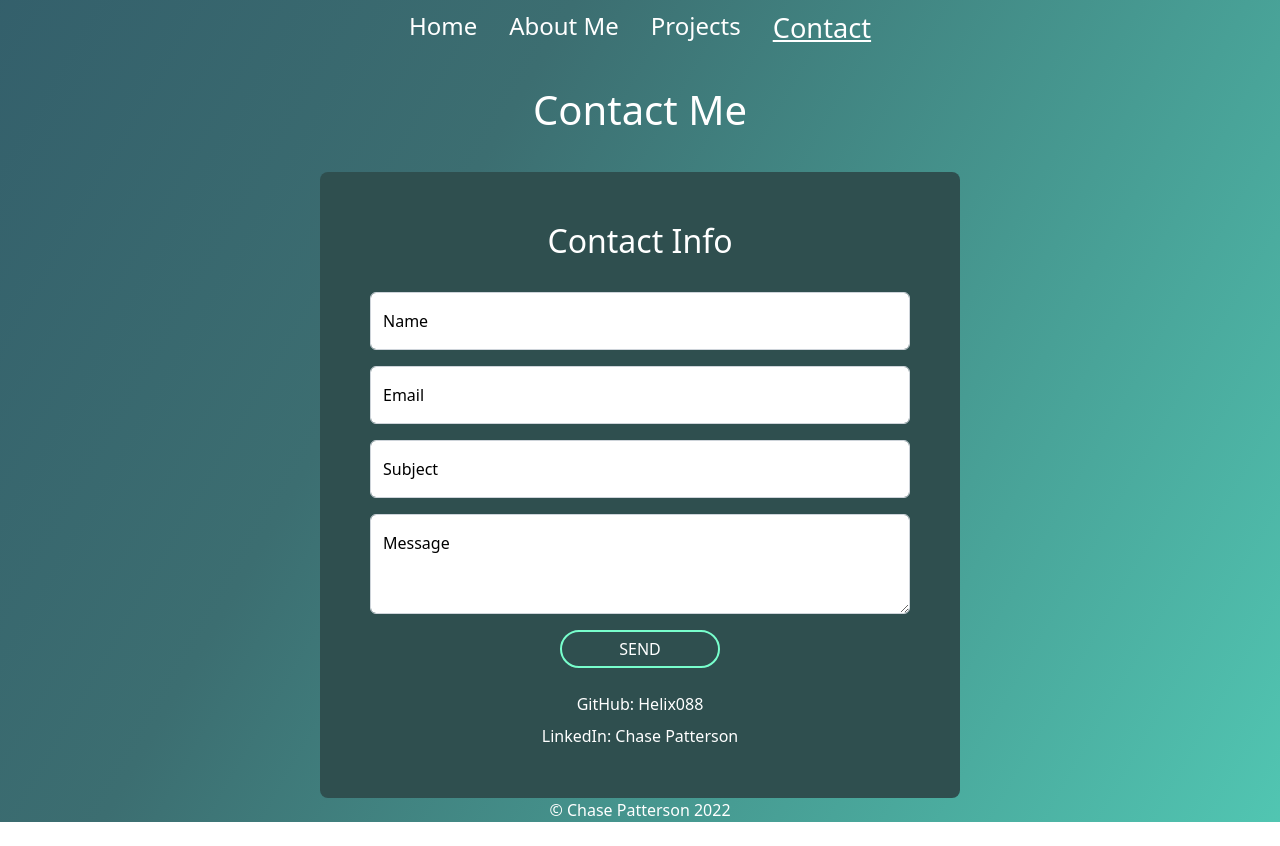
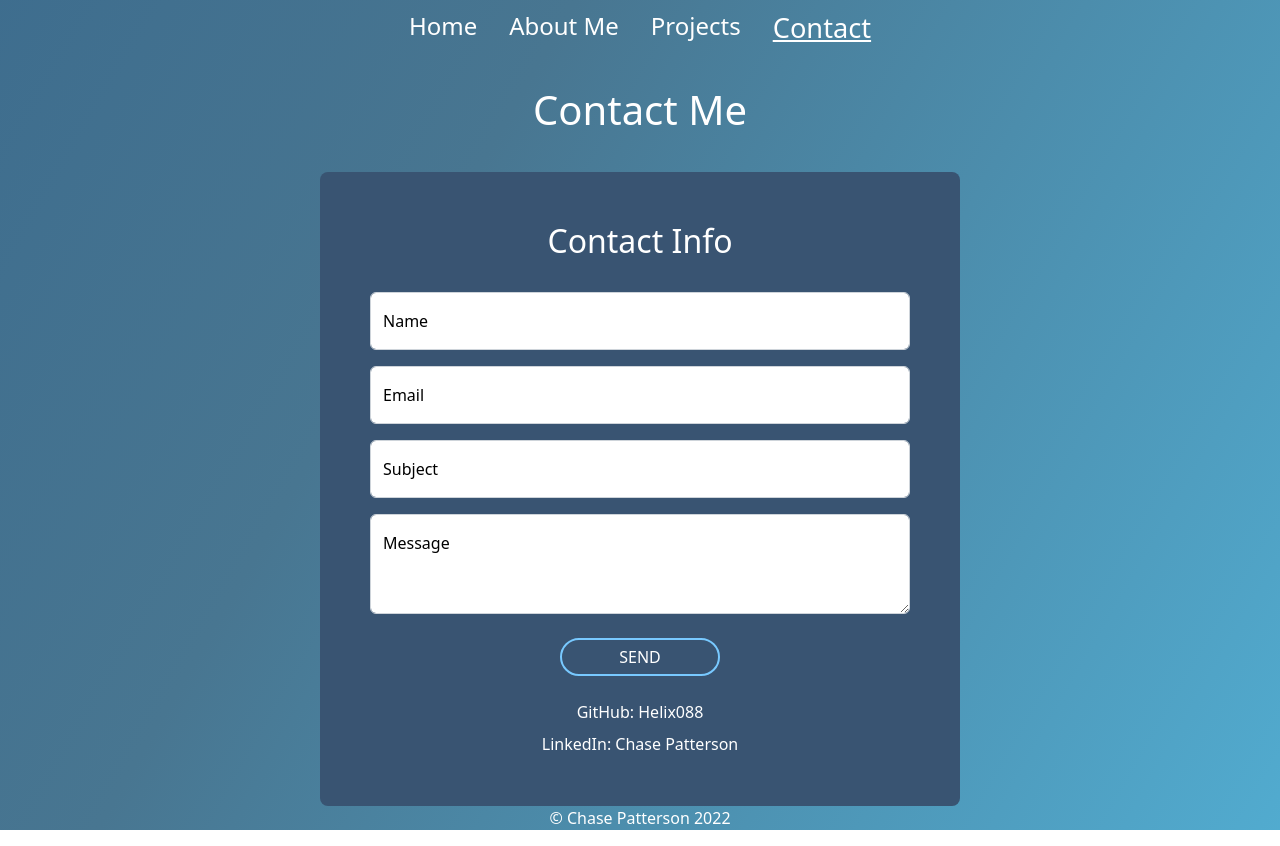
Before and after one commit to Helix088/Portfolio, a React (Create React App) app: page /contact in a window 1280 px wide. Built offline with nearby package versions, Linux system fonts and the light colour scheme.

Commit message:
change background color and added bachelor degree

```diff
--- a/src/About.js
+++ b/src/About.js
@@ -8,10 +8,9 @@ function AboutBody() {
         <p className="about-para">
           I have been in Web Development for 4 years for school and have 1 year
           of experience in the industry. I enjoy building eye-pleasing
-          websites and functional apps and programs. I work hard and give 110%
-          with everything I do, especially in programming. I have my Associates
-          in Applied Technology from BYU-Idaho. I am currently working on my
-          Bachelors within the same field.
+          websites, functional apps, and programs. I work hard and give 110%
+          with everything I do, especially in programming. I have my Bachelors
+          in Applied Technology from BYU-Idaho.
         </p>
         <img src={pic} alt="Chase Patterson" className="profile-image"></img>
       </div>
--- a/src/App.css
+++ b/src/App.css
@@ -9,7 +9,8 @@ Color Palette
 
 :root {
   --bg: #3C465C;
-  --primary: #78FFCD;
+  /* --primary: #78FFCD; */
+  --primary: #78c9ff;
   --solid: #fff;
   --btn-w: 10em;
   --dot-w: calc(var(--btn-w)*.2);
@@ -17,7 +18,8 @@ Color Palette
 }
 
 #root {
-  background: linear-gradient(300deg, #FFFFFF, #55D6BE, #3C6E71, #284B63);
+  /* background: linear-gradient(300deg, #FFFFFF, #55D6BE, #3C6E71, #284B63); */
+  background: linear-gradient(300deg, #FFFFFF, #53b5db, #487691, #30618a);
   /* #353535 */
   background-size: 240% 240%;
   animation: gradient-animation 5s ease infinite;
@@ -101,7 +103,7 @@ a {
 }
 
 a:hover {
-  color: #284B63;
+  color: #305a75;
 }
 
 .nav-bar a {
@@ -136,7 +138,7 @@ a:hover {
 .contact-info {
   margin: auto;
   text-align: center;
-  background-color: darkslategray;
+  background-color: rgb(57, 84, 114);
   max-width: 90%;
   border-radius: 8px;
   padding: 50px;
@@ -165,7 +167,7 @@ a:hover {
   width: 100%;
   height: 4px;
   border-radius: 5px;
-  background-color: #55D6BE;
+  background-color: #69bdf5;
   bottom: 0;
   left: 0;
   transform-origin: right;
--- a/src/Contact.js
+++ b/src/Contact.js
@@ -71,10 +71,12 @@ function ContactBody() {
               style={{ height: "100px" }}
             />
           </FloatingLabel>
-          <button type="submit" value="Send" className="send-button">
-            <span>Send</span>
-            <div className="dot"></div>
-          </button>
+          <div className="mt-4">
+            <button type="submit" value="Send" className="send-button">
+              <span>Send</span>
+              <div className="dot"></div>
+            </button>
+          </div>
         </form>
         <script
           type="text/javascript"
@@ -84,12 +86,12 @@ function ContactBody() {
         <script type="text/javascript">
           emailjs.init('O2b1KAsReoWbjlV9X')
         </script>
-        <div className="github-link-space">
+        <div className="mt-4">
           <a href="https://github.com/Helix088" className="github-link">
             GitHub: Helix088
           </a>
         </div>
-        <div className="linkedin-link-space">
+        <div className="mt-2">
           <a
             href="https://www.linkedin.com/in/chase-patterson-48526a159/"
             className="linkedin-link"
```
